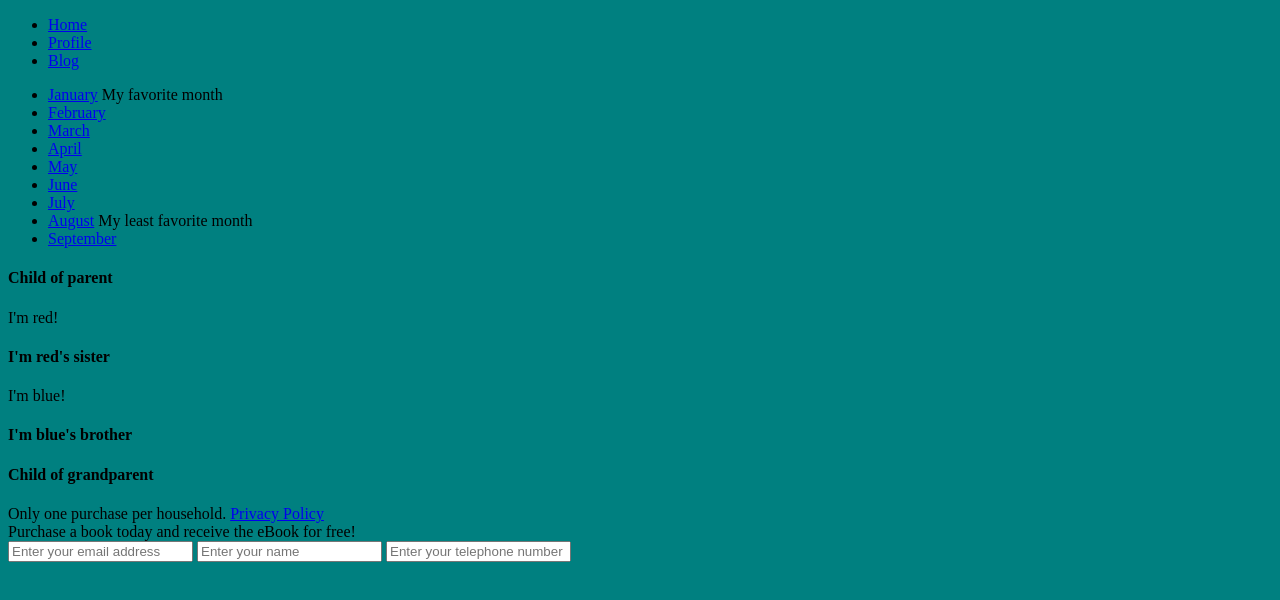
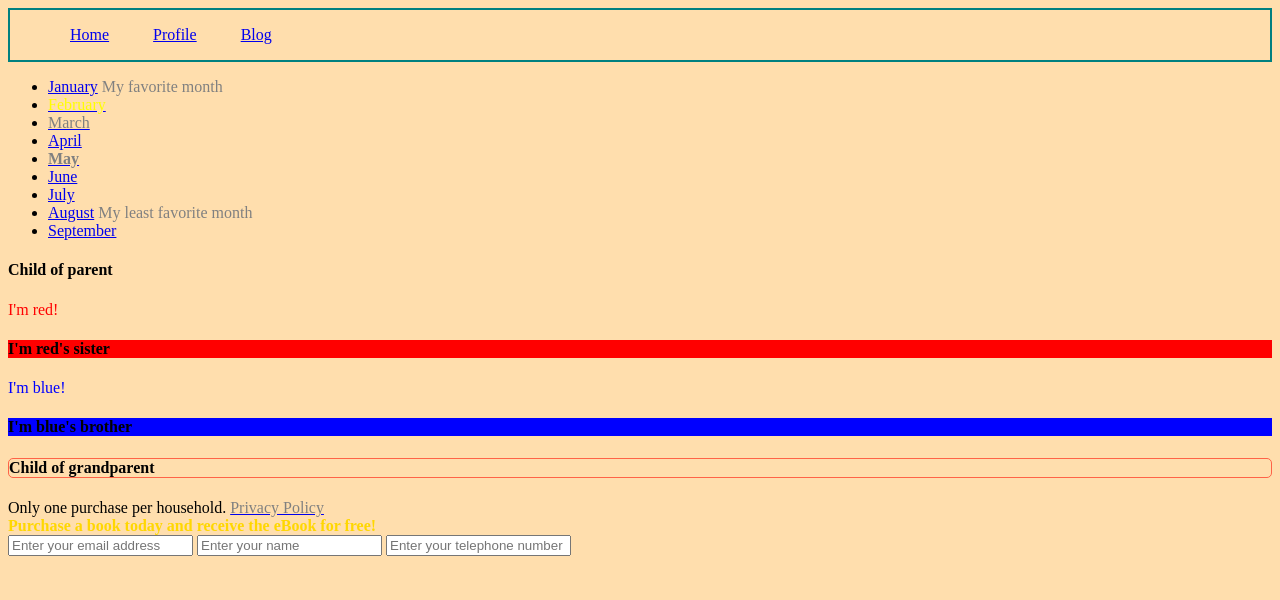
Before and after one commit to jmarcusgill/Selectors-Relationships, a plain HTML site: page index.html in a window 1280 px wide. Drawn offline with Linux system fonts and the light colour scheme.

Commit message:
did almost everything, except for a few odd style questions

```diff
--- a/selectors.css
+++ b/selectors.css
@@ -1,3 +1,46 @@
 body {
-  background-color: teal;
+  background-color: navajowhite;
 }
+
+header {
+  border: 2px solid teal;
+}
+
+nav li {
+  display: inline;
+  list-style: none;
+  margin: 0 20px 0 20px;
+}
+
+span.disabled {
+  color: grey;
+}
+ .active {
+  color: yellow;
+ }
+
+.siblings div:nth-of-type(1) {
+  color: red;
+ }
+
+.siblings div:nth-of-type(2) {
+  color: blue;
+}
+
+.siblings div + h4 {
+  background-color: red;
+}
+
+#blue {
+  background-color: blue;
+}
+
+.grandparent > h4 {
+  border: 1px solid tomato;
+  border-radius: 5px
+}
+
+.promo {
+  color: gold;
+  font-weight: 900;
+}
```
